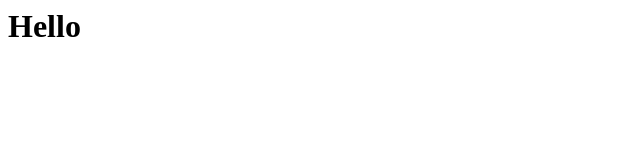
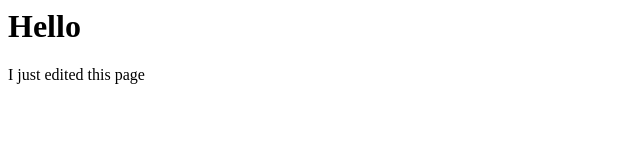
Before and after one commit to williamoyen/dev-challenge, a plain HTML site: page docs/index.html in a window 1280 px wide. Shown: the whole page, without its empty margins (0-640 px from the left). Drawn offline with Linux system fonts and the light colour scheme.

Commit message:
added info using N++

```diff
--- a/docs/index.html
+++ b/docs/index.html
@@ -1 +1,3 @@
 <h1> Hello </h1>
+
+<p> I just edited this page </p>
```
